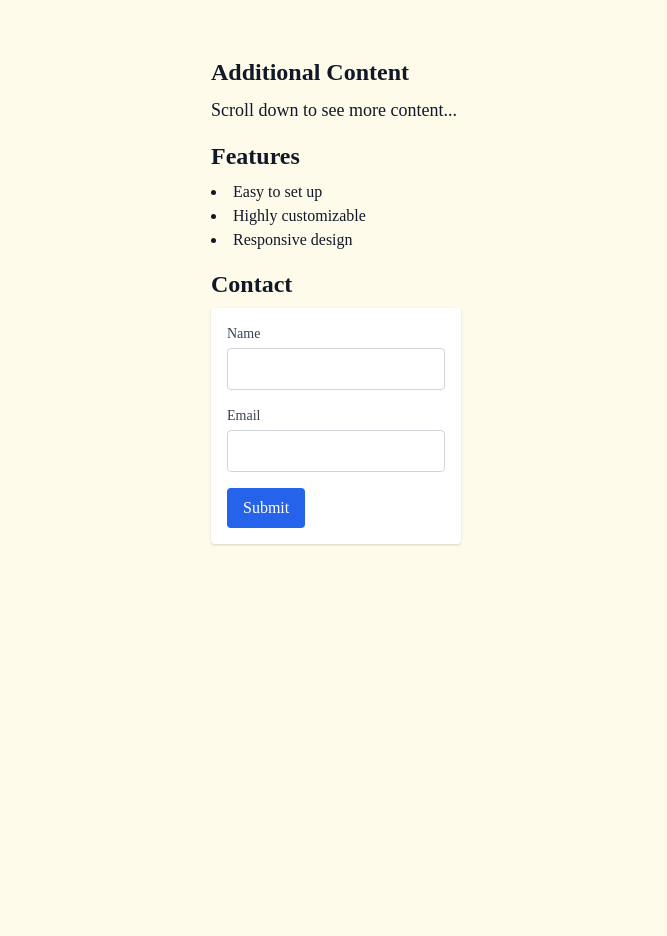
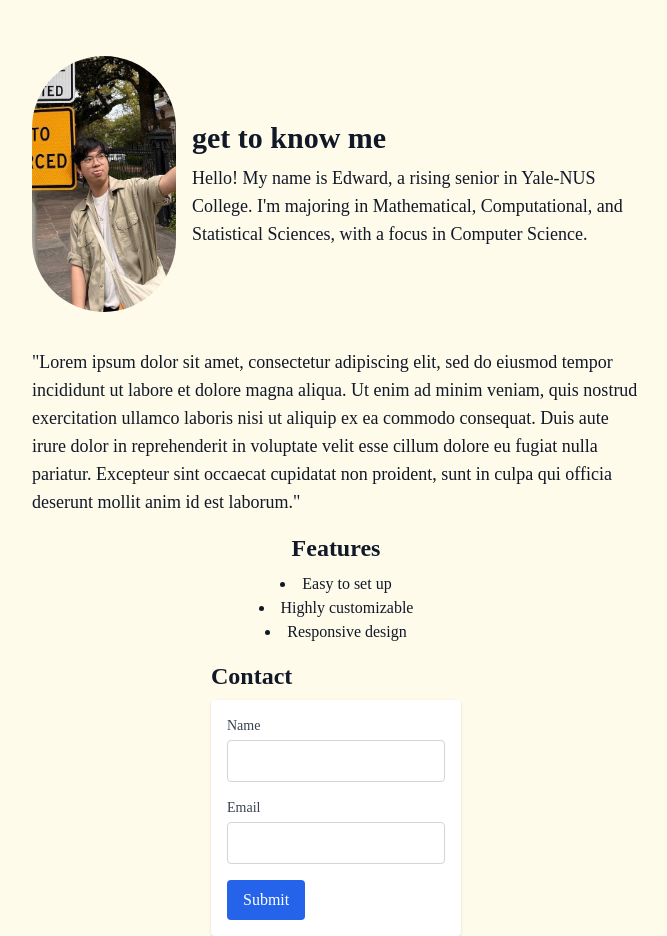
Before and after one commit to edliau/edliau.github.io, a website: page index.html in a window 1280 px wide. Shown: the part 760-1696 px from the top of the page, without its empty margins (304-971 px from the left). Before the commit the page ends 1320 px from the top, so only its background shows below. Drawn offline with nearby package versions, Linux system fonts and the light colour scheme; a web font is replaced by a local one.

Commit message:
fade animation, some placeholder text

```diff
--- a/css/styles.css
+++ b/css/styles.css
@@ -45,3 +45,16 @@ body {
           opacity: 1;
      }
 }
+
+.fade-section {
+     opacity: 0;
+     filter: blur(5px);
+     transform: translateX(-100%);
+     transition: all 1s;
+ }
+
+ .fade-section.visible {
+     opacity: 1;
+     filter: blur(0);
+     transform: translateX(0);
+ }
--- a/index.html
+++ b/index.html
@@ -14,9 +14,9 @@
 </head>
 <body class="bg-yellow-50 text-gray-900 flex flex-col items-center justify-center min-h-screen">
     <!-- Fixed position header -->
-    <header class="fixed top-0 left-0 right-0 p-1 pl-5">
+    <header class="fixed top-0 left-0 right-0 p-1 pl-5 bg-yellow-50">
         <nav class="flex justify-normal space-x-4">
-            <a href="about.html" class="text-gray-600 hover:text-gray-900">about</a>
+            <a href="#about" class="text-gray-600 hover:text-gray-900">about</a>
             <a href="projects.html" class="text-gray-600 hover:text-gray-900">projects</a>
             <a href="#" class="text-gray-600 hover:text-gray-900">contact me</a>
         </nav>
@@ -30,20 +30,33 @@
             <h2 class="text-3xl ml-2">let's get in touch!</h2>
         </section>
     </main>
-    <div class="p-4">
-        <section class="mb-4">
-            <h2 class="text-2xl font-semibold mb-2">Additional Content</h2>
-            <p class="text-lg">Scroll down to see more content...</p>
+    <div class="p-4 w-1/2 items-center pb-50">
+        <section id="about" class="mb-4 flex items-center fade-section space-x-4 pb-5">
+            <div class="w-64 h-64">
+                <img src="./assets/profile.jpg" class="w-64 h-64 rounded-full object-cover">
+            </div>
+            <div class="max-w-md">
+                <h1 class="text-3xl font-semibold mb-2">get to know me</h1>
+                <p class="text-lg text-wrap">Hello! My name is Edward, a rising senior in Yale-NUS College.
+                    I'm majoring in Mathematical, Computational, and Statistical Sciences,
+                    with a focus in Computer Science.
+                </p>
+            </div>
         </section>
-        <section class="mb-4">
+        <p class="text-lg text-wrap text-left fade-section">
+            "Lorem ipsum dolor sit amet, consectetur adipiscing elit, sed do eiusmod tempor incididunt ut labore et dolore magna aliqua. Ut enim ad minim veniam, quis nostrud exercitation ullamco laboris nisi ut aliquip ex ea commodo consequat. Duis aute irure dolor in reprehenderit in voluptate velit esse cillum dolore eu fugiat nulla pariatur. Excepteur sint occaecat cupidatat non proident, sunt in culpa qui officia deserunt mollit anim id est laborum."
+        </p>
+    </div>
+    <div>
+        <section id="projects" class="mb-4 fade-section text-center">
             <h2 class="text-2xl font-semibold mb-2">Features</h2>
-            <ul class="list-disc list-inside">
+            <ul class="list-disc list-inside mx-auto">
                 <li>Easy to set up</li>
                 <li>Highly customizable</li>
                 <li>Responsive design</li>
             </ul>
         </section>
-        <section>
+        <section id="contact">
             <h2 class="text-2xl font-semibold mb-2">Contact</h2>
             <form class="bg-white p-4 shadow rounded">
                 <div class="mb-4">
@@ -60,12 +73,14 @@
     </div>
 
     <!-- Include the typingEffect.js file -->
+    <script defer src="./scripts/fade.js"></script>
     <script src="./scripts/typing.js"></script>
     <script>
         // Call the typingEffect function with the appropriate selector and words array
         typingEffect('.typing-text', ["UI/UX enthusiast.", "contract bridge player.", "Golden State Warriors fan.",
         "prospective developer.", "boygenius stan.", "part-time barista.", "hip-hop enjoyer.", "thrift store lover.",
-        "coffee addict.", "video game fanatic.", "learning designer.", "mythology nerd.", "website maker."]);
+        "coffee addict.", "video game fanatic.", "learning designer.", "mythology nerd.", "website maker.",
+        "collector of cute things.","musical admirer"]);
     </script>
 </body>
 </html>
--- /dev/null
+++ b/scripts/fade.js
@@ -0,0 +1,19 @@
+document.addEventListener('DOMContentLoaded', () => {
+    const sections = document.querySelectorAll('.fade-section');
+
+    const observer = new IntersectionObserver((entries) => {
+        entries.forEach(entry => {
+            if (entry.isIntersecting) {
+                entry.target.classList.add('visible');
+            } else {
+                entry.target.classList.remove('visible');
+            }
+        });
+    }, {
+        threshold: 0.1
+    });
+
+    sections.forEach(section => {
+        observer.observe(section);
+    });
+});
```
Also changed, not shown: assets/profile.jpg (added).
